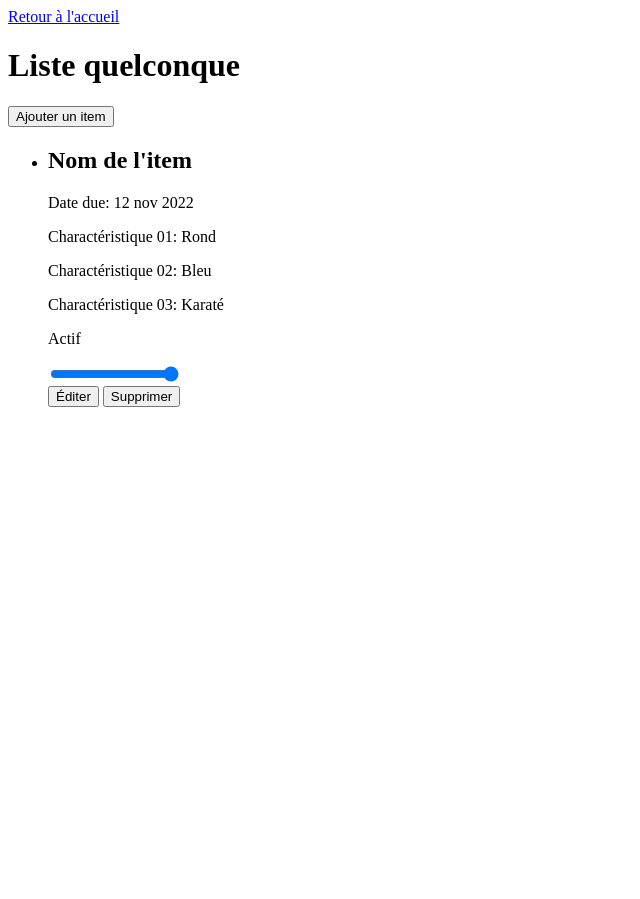
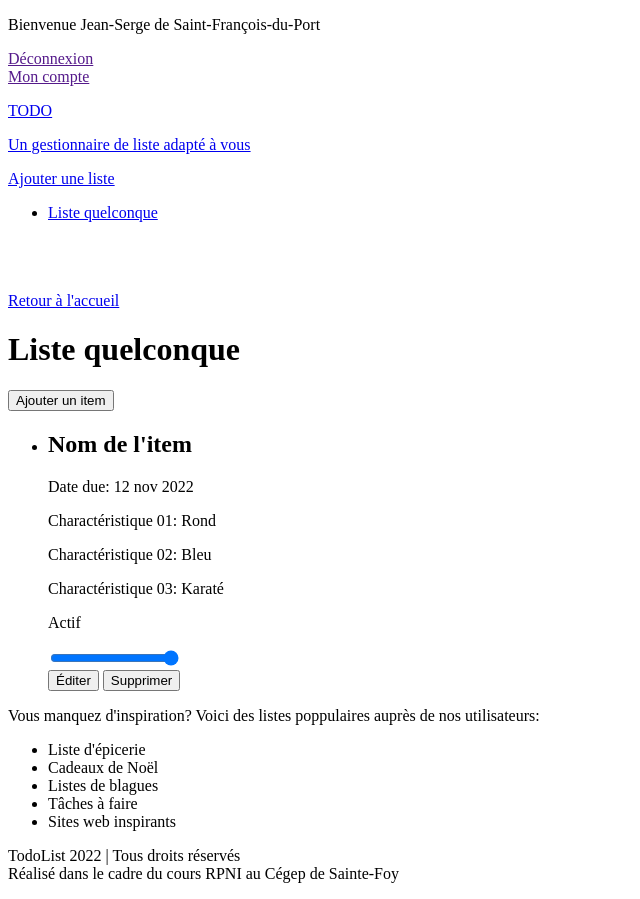
Before and after one commit to ClodianeC/Ravenclaw, a PHP site: page /liste/index.php in a window 1280 px wide. Shown: the whole page, without its empty margins (0-640 px from the left). Before the commit the page ends 407 px from the top, so only its background shows below. Run offline with PHP 8.4, Linux system fonts and the light colour scheme.

Commit message:
HTML statique entête et footer

```diff
--- a/inc/fragments/entete.html
+++ /dev/null
@@ -1,10 +0,0 @@
-<!DOCTYPE html>
-<html lang="en">
-<head>
-    <meta charset="UTF-8">
-    <title>Title</title>
-</head>
-<body>
-
-</body>
-</html>
--- /dev/null
+++ b/inc/fragments/entete.php
@@ -0,0 +1,25 @@
+<?php
+$nomUtilisateur = "Jean-Serge de Saint-François-du-Port";
+$nomDeListe = "Liste quelconque";
+?>
+
+<!DOCTYPE html>
+<html lang="en">
+<div class="header">
+    <p class="bienvenue">Bienvenue <?php echo $nomUtilisateur ?></p>
+    <a href=""><div class="icon" id="deconnexion"></div>Déconnexion</a>
+    <a href=""><div class="icon id="compte></div>Mon compte</a>
+    <a class="lienAccueil" href="<?php echo $niveau ?>index.php">
+        <p class="titre">TODO</p>
+        <p class="slogan">Un gestionnaire de liste adapté à vous</p>
+    </a>
+    <a class="lienAjouterListe" href="<?php echo $niveau ?>liste/creer_modifier/index.php">Ajouter une liste</a>
+    <ul>
+        <li>
+            <a href="<?php echo $niveau ?>liste/index.php">
+                <?php echo $nomDeListe ?>
+            </a>
+        </li>
+    </ul>
+</div>
+<br><br><br>
--- a/inc/fragments/footer.html
+++ /dev/null
@@ -1,10 +0,0 @@
-<!DOCTYPE html>
-<html lang="en">
-<head>
-    <meta charset="UTF-8">
-    <title>Title</title>
-</head>
-<body>
-
-</body>
-</html>
--- /dev/null
+++ b/inc/fragments/footer.php
@@ -0,0 +1,10 @@
+<!DOCTYPE html>
+<p class="inspiration">Vous manquez d'inspiration? Voici des listes poppulaires auprès de nos utilisateurs: </p>
+<ul class="liste-inspi">
+    <li class="inspi">Liste d'épicerie</li>
+    <li class="inspi">Cadeaux de Noël</li>
+    <li class="inspi">Listes de blagues</li>
+    <li class="inspi">Tâches à faire</li>
+    <li class="inspi">Sites web inspirants</li>
+</ul>
+<p class="droits">TodoList 2022 | Tous droits réservés<br>Réalisé dans le cadre du cours RPNI au Cégep de Sainte-Foy</p>
--- a/liste/creer_modifier/index.php
+++ b/liste/creer_modifier/index.php
@@ -19,7 +19,7 @@ $nomDeListe = "Liste quelconque"
     <link rel="stylesheet" href="<?php echo $niveau ?>css/styles_clodiane.css">
 </head>
 <main>
-    <?php include($niveau."inc/fragments/entete.html"); ?>
+    <?php include($niveau."inc/fragments/entete.php"); ?>
     <a href="../index.php"><div class="icon" id="retourListe">Retour à la liste</div></a>
     <h1 class="h1">Modifier un item</h1>
     <h1 class="h1">Nouvel item</h1>
@@ -73,6 +73,6 @@ $nomDeListe = "Liste quelconque"
     </form>
 </main>
 <footer>
-    <?php include($niveau."inc/fragments/footer.html"); ?>
+    <?php include($niveau."inc/fragments/footer.php"); ?>
 </footer>
 </html>
--- a/liste/index.php
+++ b/liste/index.php
@@ -18,7 +18,7 @@ $nomDeListe = "Liste quelconque";
     <link rel="stylesheet" href="<?php echo $niveau ?>css/styles_clodiane.css">
 </head>
 <main>
-    <?php include($niveau."inc/fragments/entete.html"); ?>
+    <?php include($niveau."inc/fragments/entete.php"); ?>
     <a href="../index.php"><div class="icon" id="retourAccueil">Retour à l'accueil</div></a>
     <h1 class="h1"><?php echo $nomDeListe?></h1>
     <form action="creer_modifier/index.php" method="get">
@@ -42,6 +42,6 @@ $nomDeListe = "Liste quelconque";
     </ul>
 </main>
 <footer>
-    <?php include($niveau."inc/fragments/footer.html"); ?>
+    <?php include($niveau."inc/fragments/footer.php"); ?>
 </footer>
 </html>
```
